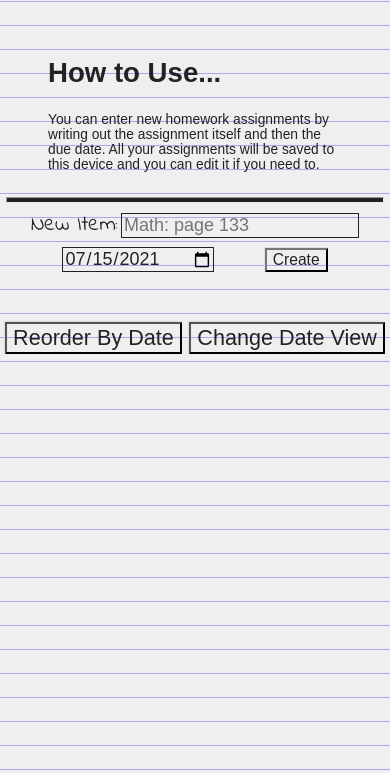
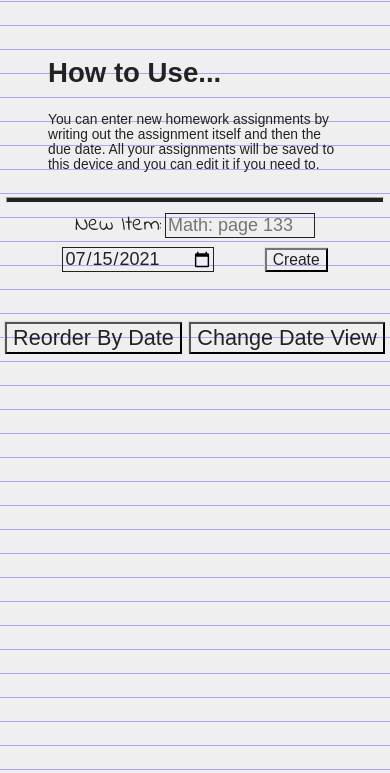
Before and after one commit to connorbrooks18/homework-tracker, a plain HTML site: page index.html in a window 390 px wide. Shown: the part 71-844 px from the top of the page. Drawn offline with Linux system fonts and the light colour scheme; a web font is replaced by a local one.

Commit message:
small change to responsive design of assignment input

```diff
--- a/style.css
+++ b/style.css
@@ -96,7 +96,7 @@ input {
 }
 
 #homework-item-input {
-    width: min-content;
+    width: 12rem;
     margin-left: .3rem;
     font-size: 1.5rem;
 }
```
